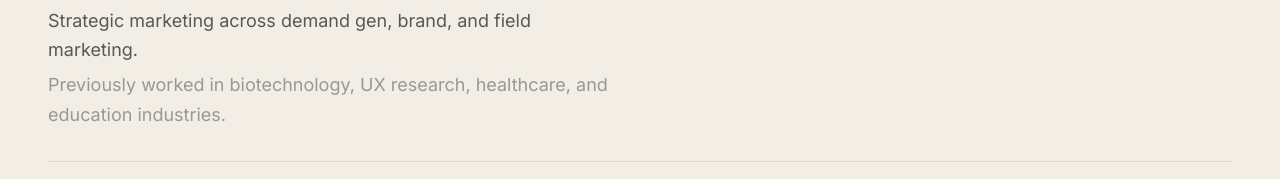
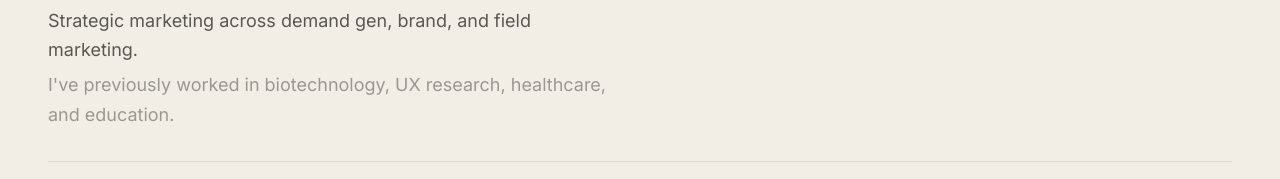
Before and after one commit to zjben10/fourteenzerosix-portfolio, a Next.js app: page / in a window 1280 px wide. Shown: the part 199-378 px from the top of the page. Built offline with nearby package versions, Linux system fonts and the light colour scheme.

Commit message:
Hero: make second bio line a complete sentence
Co-Authored-By: Claude Opus 4.8 <noreply@anthropic.com>
Claude-Session: https://claude.ai/code/session_015C4iiNWu2MTifQG6n8oMb9

```diff
--- a/components/Hero.tsx
+++ b/components/Hero.tsx
@@ -36,7 +36,7 @@ export default function Hero() {
             className="text-base md:text-lg leading-relaxed max-w-xl"
             style={{ color: "rgba(26,23,20,0.4)" }}
           >
-            Previously worked in biotechnology, UX research, healthcare, and education industries.
+            I&apos;ve previously worked in biotechnology, UX research, healthcare, and education.
           </p>
         </div>
 
```
